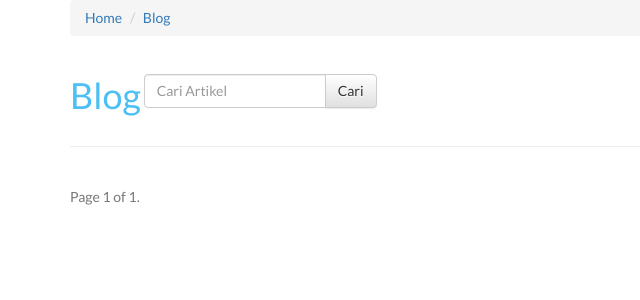
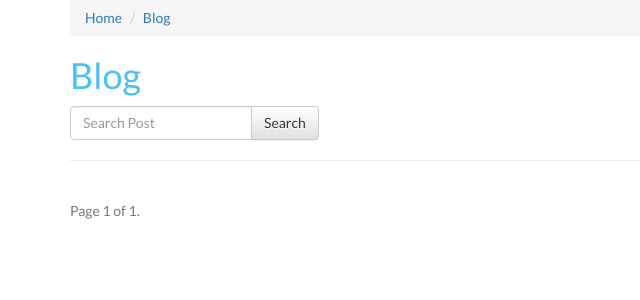
Before and after one commit to dimansion/portfolio-django, a Django app: page /blog/ in a window 1280 px wide. Shown: the top 300 px of the page, without its empty margins (0-640 px from the left). Run offline with Django 3.2, Linux system fonts and the light colour scheme; data that the repository does not hold is empty; some libraries are stand-ins or nearby versions.

Commit message:
fix search

```diff
--- a/templates/blog/post_list.html
+++ b/templates/blog/post_list.html
@@ -1,17 +1,14 @@
 {% extends "blog/base.html" %}
 {% block post_detail_link %}<li><a href='{% url "blog:list" %}'>Blog</a></li>{% endblock %}
 {% block content %}
-
+<h1>{{ title }}</h1>
 <form method='GET' action='' class='form-inline'>
-        <div class="form-group">
-            <h1>{{ title }}</h1>
-        </div>
         <div class='form-group'>
             <div class='input-group'>
-                <input class='form-control' type='text' name='q' placeholder='Cari Artikel' value='{{ request.GET.q }}'/>
+                <input class='form-control' type='text' name='q' placeholder='Search Post' value='{{ request.GET.q }}'/>
                 <span class='input-group-btn'>
                     <!-- <input class='btn btn-default' type='submit' value='Search' /> -->
-                    <button class='btn btn-default' type='submit'>Cari <i class="fa fa-search"></i></button>
+                    <button class='btn btn-default' type='submit'>Search <i class="fa fa-search"></i></button>
                 </span>
             </div>
         </div>
```
